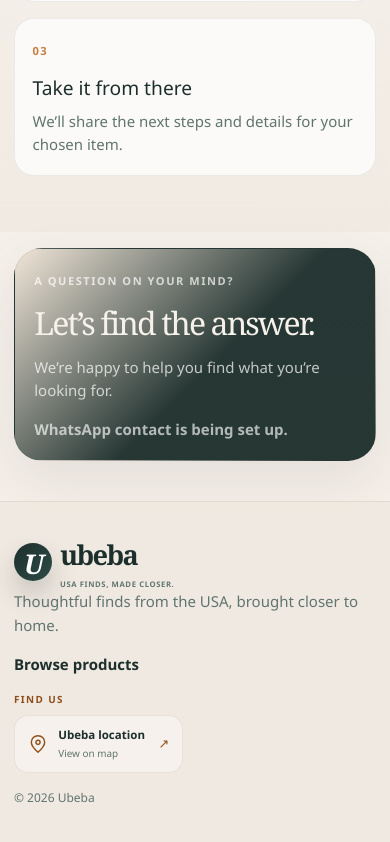
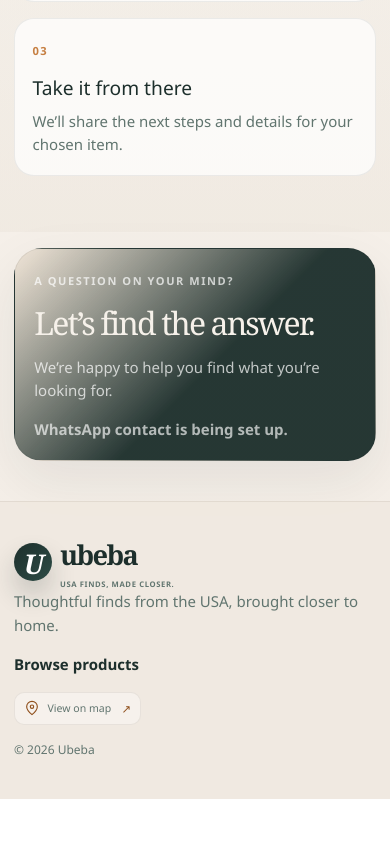
Before and after one commit to gathualex/ubeba, a Next.js app: page / in a window 390 px wide. Shown: the part 2112-2954 px from the top of the page. After the commit the page ends 2911 px from the top, so only its background shows below. Built offline with nearby package versions, Linux system fonts and the light colour scheme; no server answers; the database is empty.

Commit message:
style: compact footer location on mobile

```diff
--- a/src/app/globals.css
+++ b/src/app/globals.css
@@ -4297,3 +4297,35 @@ html[data-theme="dark"] .product-create-page .bulk-product-remove {
     justify-content: center;
   }
 }
+
+@media (max-width: 640px) {
+  .footer-location {
+    gap: 0;
+  }
+
+  .footer-location > .eyebrow,
+  .footer-location b {
+    display: none;
+  }
+
+  .footer-location > a {
+    width: max-content;
+    max-width: 100%;
+    gap: 0.45rem;
+    padding: 0.4rem 0.58rem;
+    border-radius: 10px;
+  }
+
+  .footer-location svg {
+    width: 16px;
+    height: 16px;
+  }
+
+  .footer-location small {
+    font-size: 0.66rem;
+  }
+
+  .footer-location i {
+    font-size: 0.72rem;
+  }
+}
```
